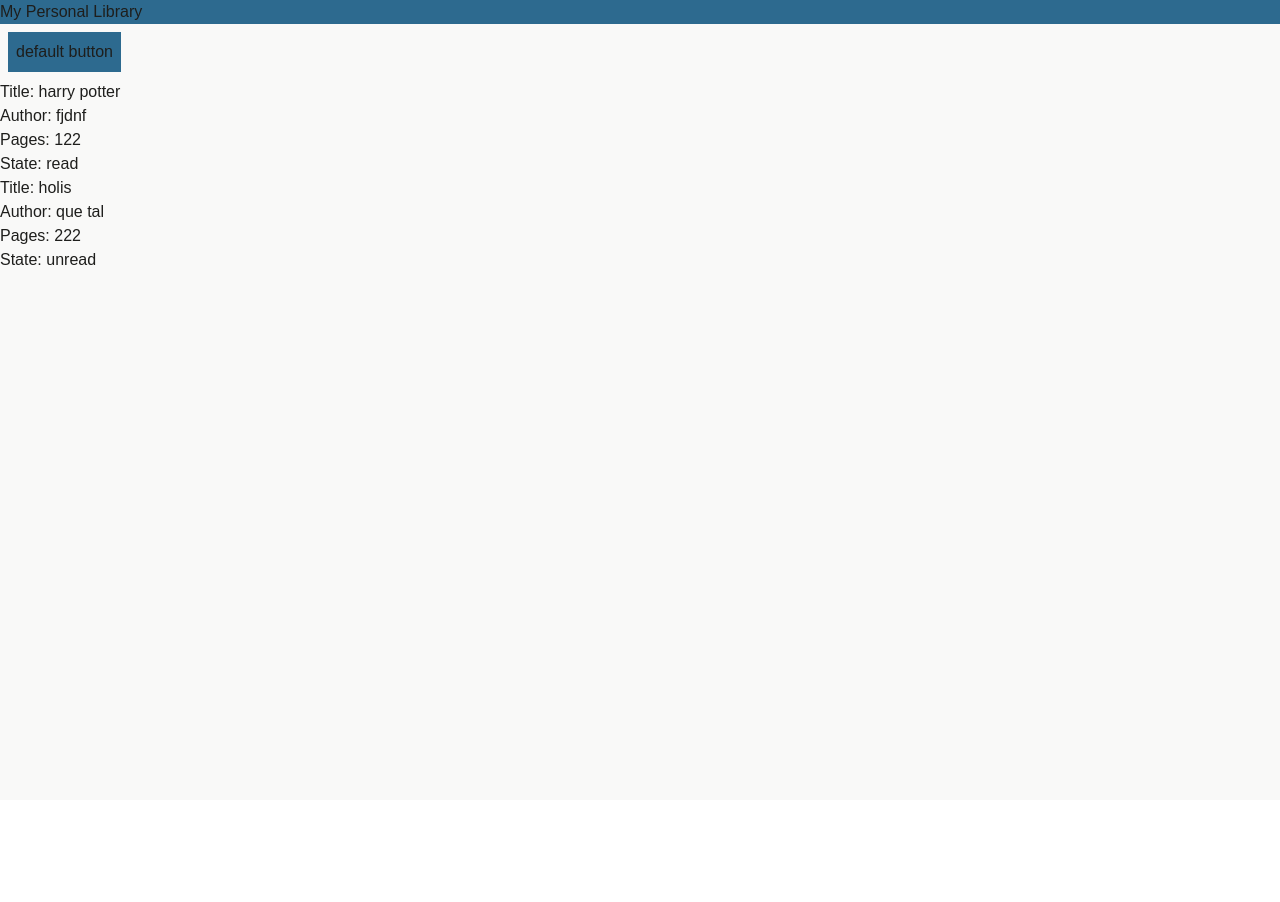
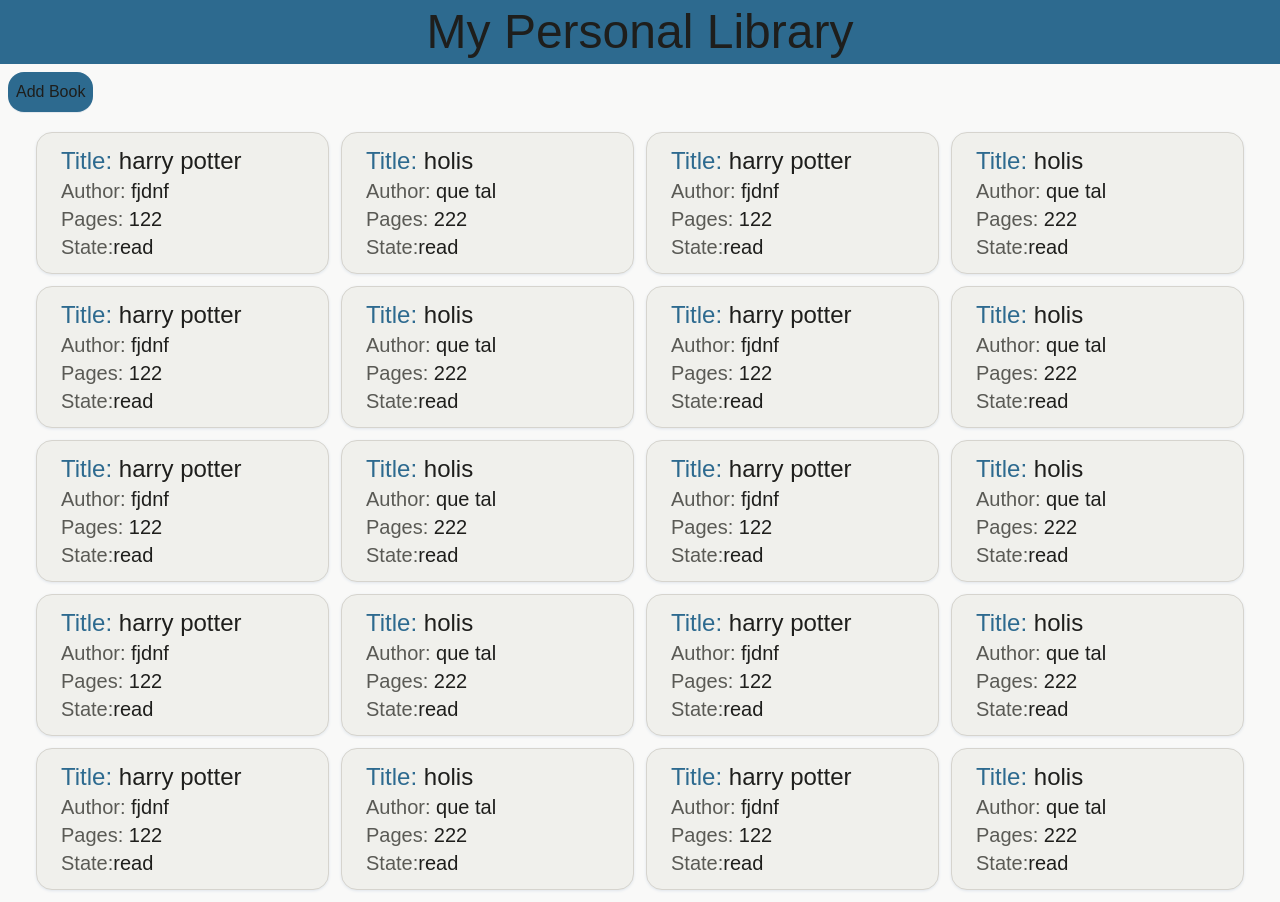
Before and after one commit to LauPR/Library, a Next.js app: page / in a window 1280 px wide. Before the commit the page ends 800 px from the top, so only its background shows below. Built offline with nearby package versions, Linux system fonts and the light colour scheme.

Commit message:
M: global.css page.tsx BookCard.tsx BookList.tsx Header.tsx Button.tsx library.ts(testing data)

```diff
--- a/src/app/globals.css
+++ b/src/app/globals.css
@@ -8,7 +8,7 @@
   --accent-primary: #2D6A8F;
   --accent-secondary: #C2765B;
   --border-subtle: #D6D4CE;
-  --highlight: #D9A43B;
+  --shadow: #E3E8ED;
 }
 
 @theme inline {
@@ -19,7 +19,7 @@
   --color-accent-primary: var(--accent-primary);
   --color-accent-secondary: var(--accent-secondary);
   --color-border-subtle: var(--border-subtle);
-  --color-highlight: var(--highlight);
+  --color-shadow: var(--shadow);
 
   --font-sans: var(--font-geist-sans);
   --font-mono: var(--font-geist-mono);
@@ -34,7 +34,7 @@
     --accent-primary: #5D9EC3;
     --accent-secondary: #6B9A8A;
     --border-subtle: #4A4A4A;
-    --highlight: #C87D5B;
+    --shadow: #000000;
   }
 }
 
--- a/src/app/page.tsx
+++ b/src/app/page.tsx
@@ -8,10 +8,10 @@ export default function Home() {
   return (
     <div className="text-text-primary">
 
-      <main className="bg-bg-primary h-screen">
+      <main className="bg-bg-primary h-full cursor-default">
 
         <Header/>
-        <Button text={"default button"}/>
+        <Button text={"Add Book"}/>
         <BookList books={library}/>
 
       </main>
--- a/src/components/book/BookCard.tsx
+++ b/src/components/book/BookCard.tsx
@@ -6,11 +6,44 @@ interface Props{
 
 export default function BookCard({book} : Props){
     return(
-        <div>
-            <h2>Title: {book.title}</h2>
-            <p>Author: {book.author}</p>
-            <p>Pages: {book.pages}</p>
-            <p>State: {book.read ? "read" : "unread"}</p>
+        <div
+        className="
+            bg-bg-secondary
+            py-3
+            px-6
+            text-xl
+            text-text-secondary
+            border
+            border-border-subtle
+            hover:border-accent-primary
+            shadow
+            shadow-shadow
+            rounded-2xl
+        ">
+            <h2 className="text-accent-primary text-2xl">Title:
+                <span className="text-text-primary">
+                    {" " + book.title}
+                </span>
+            </h2>
+
+            <p>Author:
+                <span className="text-text-primary">
+                    {" " + book.author}
+                </span>
+            </p>
+
+            <p>Pages:
+                <span className="text-text-primary">
+                    {" " + book.pages}
+                </span>
+            </p>
+
+            <p>State:
+                <span className="text-text-primary">
+                    {" " + book.read ? "read" : "unread"}
+                </span>
+            </p>
+
         </div>
     )
 }
--- a/src/components/book/BookList.tsx
+++ b/src/components/book/BookList.tsx
@@ -7,7 +7,14 @@ interface Props {
 
 export default function BookList({books} : Props){
     return(
-        <div>
+        <div
+        className="
+            mx-6
+            p-3
+            grid
+            grid-cols-4
+            gap-3
+        ">
 
             {books.map(book => (
                 <BookCard key={book.id} book={book}/>
--- a/src/components/layout/Header.tsx
+++ b/src/components/layout/Header.tsx
@@ -1,8 +1,8 @@
 
 export default function Header(){
     return(
-        <header className="bg-accent-primary">
-            <h1>My Personal Library</h1>
+        <header className="bg-accent-primary p-2 text-center">
+            <h1 className="text-5xl">My Personal Library</h1>
         </header>
     )
 }
--- a/src/components/ui/Button.tsx
+++ b/src/components/ui/Button.tsx
@@ -7,6 +7,10 @@ export default function Button({text} : Props){
         <button
         className="
             bg-accent-primary
+            hover:bg-accent-secondary
+            shadow-2xs
+            shadow-shadow
+            rounded-2xl
             p-2
             m-2
             cursor-pointer
--- a/src/data/library.ts
+++ b/src/data/library.ts
@@ -10,5 +10,23 @@ function createBook(title: string, author: string, pages: number, read: boolean)
 
 createBook("harry potter", "fjdnf", 122, true);
 createBook("holis", "que tal", 222, false);
+createBook("harry potter", "fjdnf", 122, true);
+createBook("holis", "que tal", 222, false);
+createBook("harry potter", "fjdnf", 122, true);
+createBook("holis", "que tal", 222, false);
+createBook("harry potter", "fjdnf", 122, true);
+createBook("holis", "que tal", 222, false);
+createBook("harry potter", "fjdnf", 122, true);
+createBook("holis", "que tal", 222, false);
+createBook("harry potter", "fjdnf", 122, true);
+createBook("holis", "que tal", 222, false);
+createBook("harry potter", "fjdnf", 122, true);
+createBook("holis", "que tal", 222, false);
+createBook("harry potter", "fjdnf", 122, true);
+createBook("holis", "que tal", 222, false);
+createBook("harry potter", "fjdnf", 122, true);
+createBook("holis", "que tal", 222, false);
+createBook("harry potter", "fjdnf", 122, true);
+createBook("holis", "que tal", 222, false);
 
 export {library, createBook};
```
